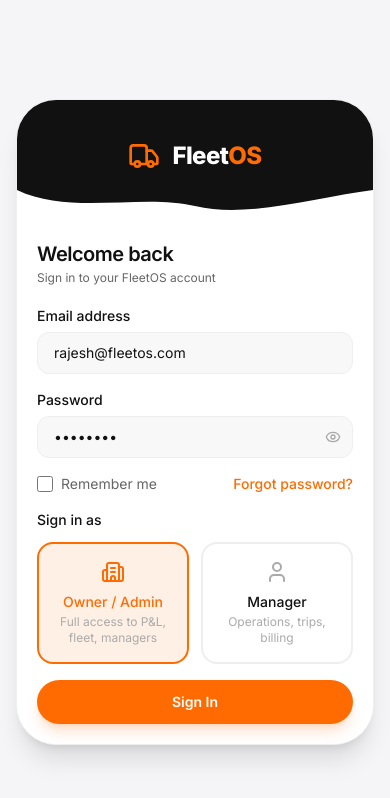
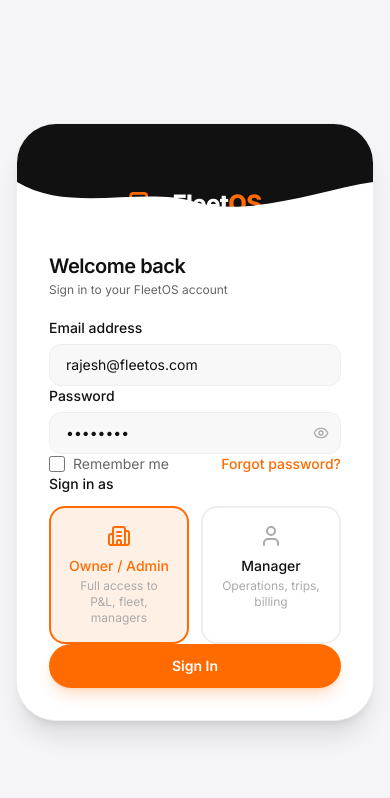
Before and after one commit to sopanhub/FleetOS, a Next.js app: page /login in a window 390 px wide. Shown: the top 798 px of the page. Built offline with nearby package versions, Linux system fonts and the light colour scheme.

Commit message:
refactor: update login page UI spacing and refine theme detection logic in TopBar

```diff
--- a/src/app/login/page.tsx
+++ b/src/app/login/page.tsx
@@ -89,11 +89,11 @@
       </div>
 
       {/* Right Panel — Login Form */}
-      <div className="flex-1 flex items-center justify-center bg-[#F5F5F7] lg:bg-white px-4 py-4 sm:py-8 relative overflow-hidden">
+      <div className="flex-1 flex items-center justify-center bg-[#F5F5F7] lg:bg-white px-4 py-8 relative overflow-hidden">
         <div className="w-full max-w-md relative z-10 bg-white border border-[#EEEEEE] lg:border-none lg:shadow-none shadow-xl rounded-[2.5rem] overflow-hidden">
 
           {/* Mobile Dark Header with Wavy Cut (hidden on desktop) */}
-          <div className="lg:hidden bg-[#111111] pt-10 pb-12 relative flex flex-col items-center justify-center pointer-events-none">
+          <div className="lg:hidden bg-[#111111] pt-16 pb-22 relative flex flex-col items-center justify-center pointer-events-none">
             {/* Logo */}
             <div className="flex items-center gap-3">
               <Truck className="h-8 w-8 text-[#FF6B00] shrink-0" />
@@ -104,7 +104,7 @@
 
             {/* Horizontal Wavy Divider */}
             <svg
-              className="absolute bottom-0 left-0 w-full h-8 text-white fill-current translate-y-[2px]"
+              className="absolute bottom-0 left-0 w-full h-10 text-white fill-current translate-y-[2px]"
               viewBox="0 0 1000 100"
               preserveAspectRatio="none"
             >
@@ -113,7 +113,7 @@
           </div>
 
           {/* Form Content Wrapper */}
-          <div className="p-5 sm:p-8 lg:p-0 bg-white">
+          <div className="p-8 lg:p-0 bg-white">
             <h2 className="text-xl sm:text-2xl font-semibold tracking-tight text-[#111111] mb-0.5 sm:mb-1">
               Welcome back
             </h2>
@@ -121,7 +121,7 @@
               Sign in to your FleetOS account
             </p>
 
-          <form onSubmit={handleLogin} className="space-y-4 sm:space-y-5">
+          <form onSubmit={handleLogin} className="space-y-5.5 sm:space-y-6">
             {/* Email */}
             <div>
               <label className="block text-sm font-medium text-[#111111] mb-1.5">
--- a/src/components/layout/TopBar.tsx
+++ b/src/components/layout/TopBar.tsx
@@ -23,7 +23,7 @@
 
   useEffect(() => {
     const savedTheme = localStorage.getItem("theme") as "light" | "dark" | null;
-    const isDark = savedTheme === "dark" || (!savedTheme && window.matchMedia("(prefers-color-scheme: dark)").matches);
+    const isDark = savedTheme === "dark";
     if (isDark) {
       setTheme("dark");
       document.documentElement.classList.add("dark");
```
